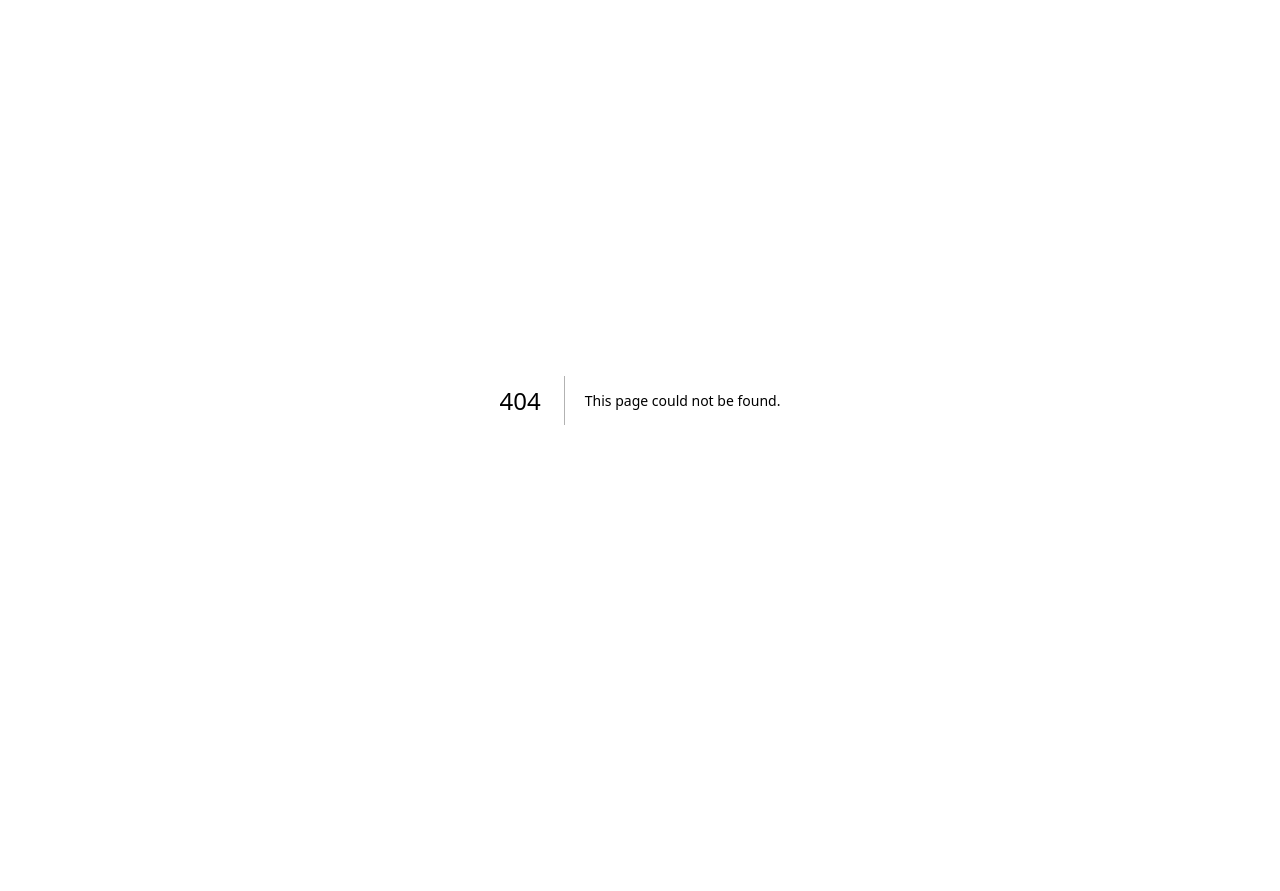
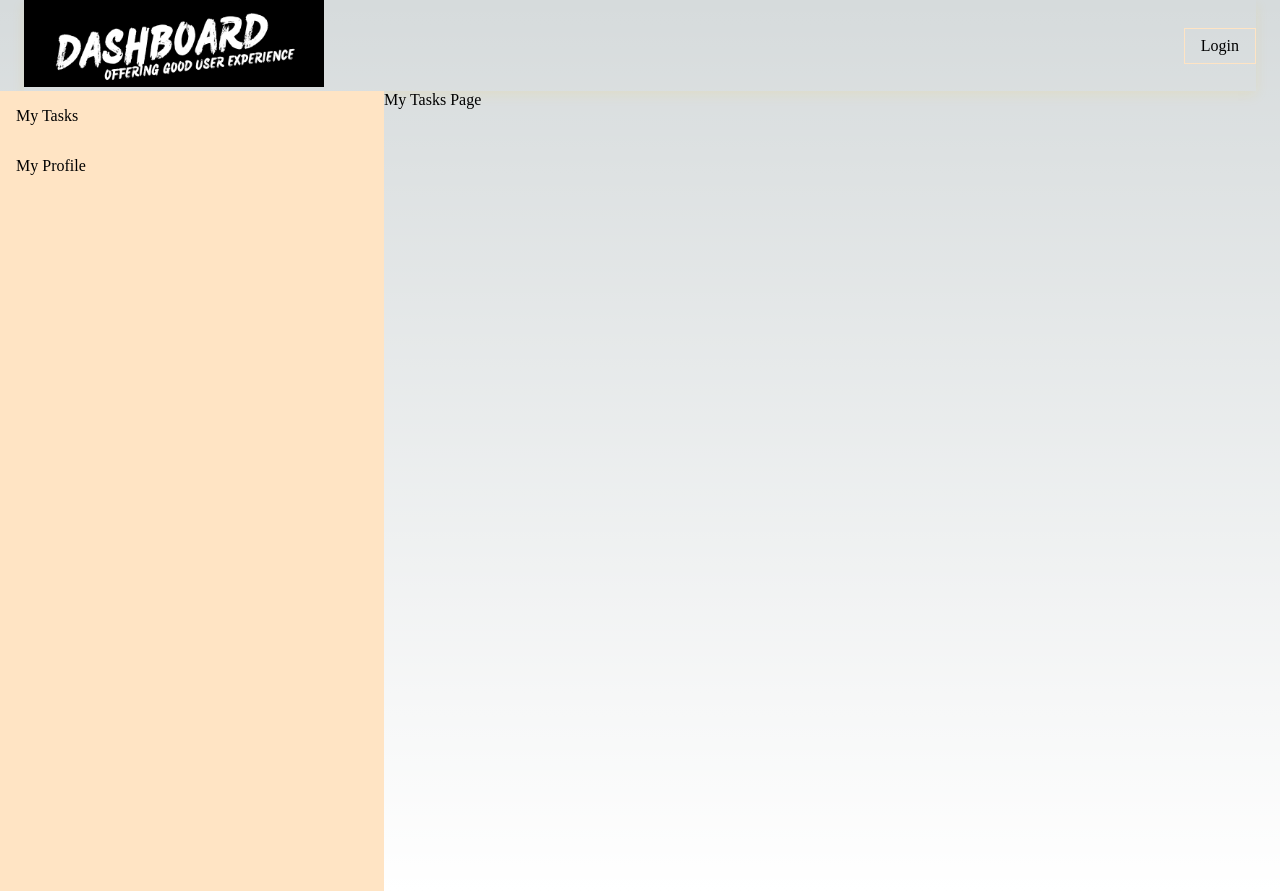
Before and after one commit to Jasleenkaur1998/Nextjs-Dashboard, a Next.js app: page /dashboard in a window 1280 px wide. Before the commit this address had no page. Before the commit the page ends 800 px from the top, so only its background shows below. Built offline with nearby package versions, Linux system fonts and the light colour scheme.

Commit message:
routing setup configured

```diff
--- /dev/null
+++ b/app/components/Hero.jsx
@@ -0,0 +1,5 @@
+import React from "react";
+
+export default function Hero() {
+  return <div>Hero Section</div>;
+}
--- /dev/null
+++ b/app/components/Navbar.jsx
@@ -0,0 +1,22 @@
+import Link from "next/link";
+import React from "react";
+import styles from "./Navbar.module.css";
+
+export default function Navbar() {
+  return (
+    <header>
+      <nav>
+        <ul className={styles.navbarContainer}>
+          <li>
+            <Link href="/">
+              <img className={styles.logo} src="./logo.png" alt="" />
+            </Link>
+          </li>
+          <li className={styles.loginLink}>
+            <Link href="dashboard">Login</Link>
+          </li>
+        </ul>
+      </nav>
+    </header>
+  );
+}
--- /dev/null
+++ b/app/components/Navbar.module.css
@@ -0,0 +1,17 @@
+.logo {
+    width: 300px;
+}
+
+.navbarContainer {
+    display: flex;
+    list-style-type: none;
+    justify-content: space-between;
+    align-items: center;
+    margin: 0px 24px;
+    box-shadow: rgba(255, 197, 6, 0.1) 0px 4px 12px;
+}
+
+.loginLink {
+    border: 1px solid bisque;
+    padding: 8px 16px;
+}
--- /dev/null
+++ b/app/dashboard/Dashboard.module.css
@@ -0,0 +1,19 @@
+.dashboardContainer {
+    display: grid;
+    grid-template-columns: 30% 70%;
+    height: 100vh;
+}
+
+.quickActionsContainer {
+    display: flex;
+    flex-direction: column;
+    align-items: center;
+    height: 100vh;
+    background-color: bisque;
+}
+
+.quickActions {
+    width: 100%;
+    padding: 16px;
+    color: black;
+}
--- /dev/null
+++ b/app/dashboard/layout.js
@@ -0,0 +1,17 @@
+import Link from 'next/link';
+import React from 'react';
+import styles from './Dashboard.module.css';
+
+export default function DashboardLayout({ children }) {
+    return (
+        <div className={styles.dashboardContainer}>
+            <div className={styles.quickActionsContainer}>
+                <Link href="/dashboard" className={styles.quickActions}>My Tasks</Link>
+                <Link href="/dashboard/myprofile" className={styles.quickActions}>My Profile</Link>
+            </div>
+            <div>
+                {children}
+            </div>
+        </div>
+    )
+}
--- /dev/null
+++ b/app/dashboard/page.js
@@ -0,0 +1,5 @@
+export default function Dashboard() {
+    return (
+        <div>My Tasks Page</div>
+    )
+}
--- a/app/layout.js
+++ b/app/layout.js
@@ -1,3 +1,4 @@
+import Navbar from './components/Navbar'
 import './globals.css'
 
 export const metadata = {
@@ -8,7 +9,11 @@ export const metadata = {
 export default function RootLayout({ children }) {
   return (
     <html lang="en">
-      <body>{children}</body>
+
+      <body>
+        <Navbar />
+        {children}
+      </body>
     </html>
   )
 }
```
Also changed, not shown: app/dashboard/myprofile/page.js (added, +7 -0 lines), app/page.js (+3 -79 lines), public/logo.png (added).
